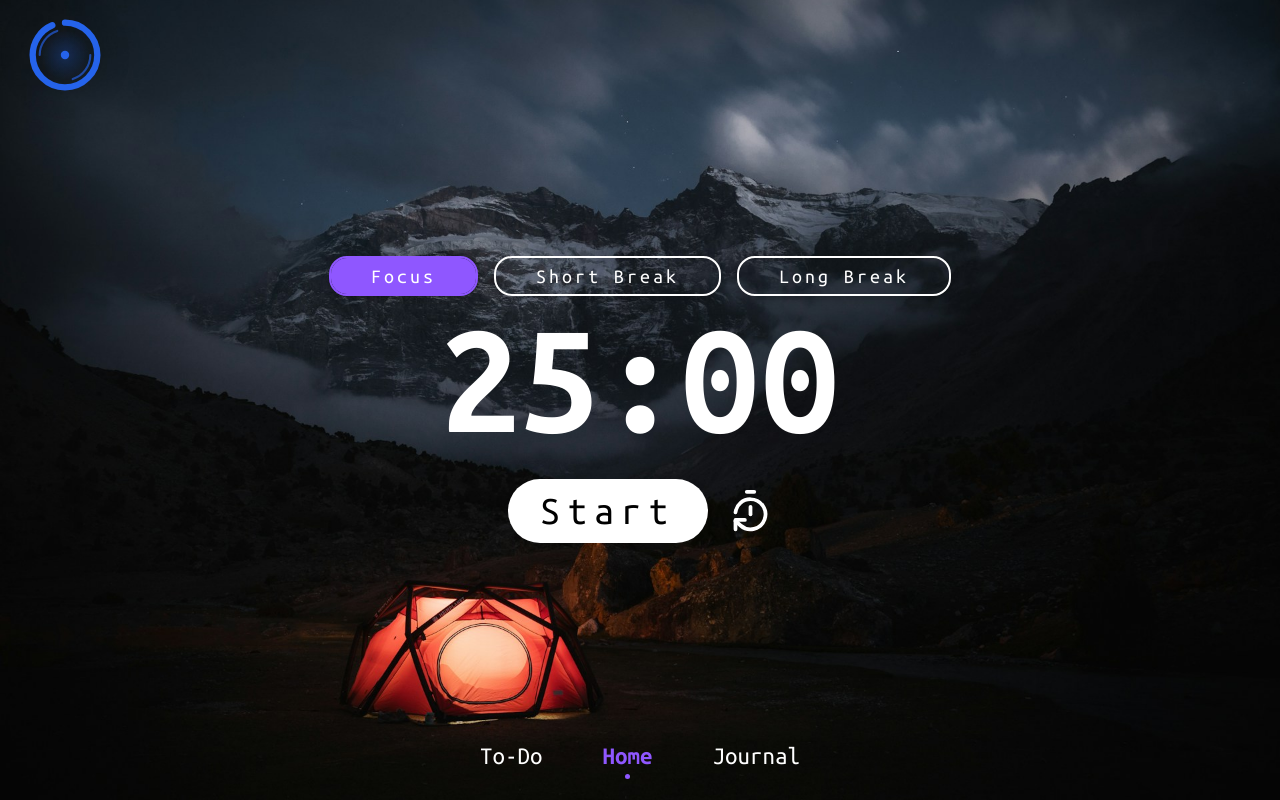
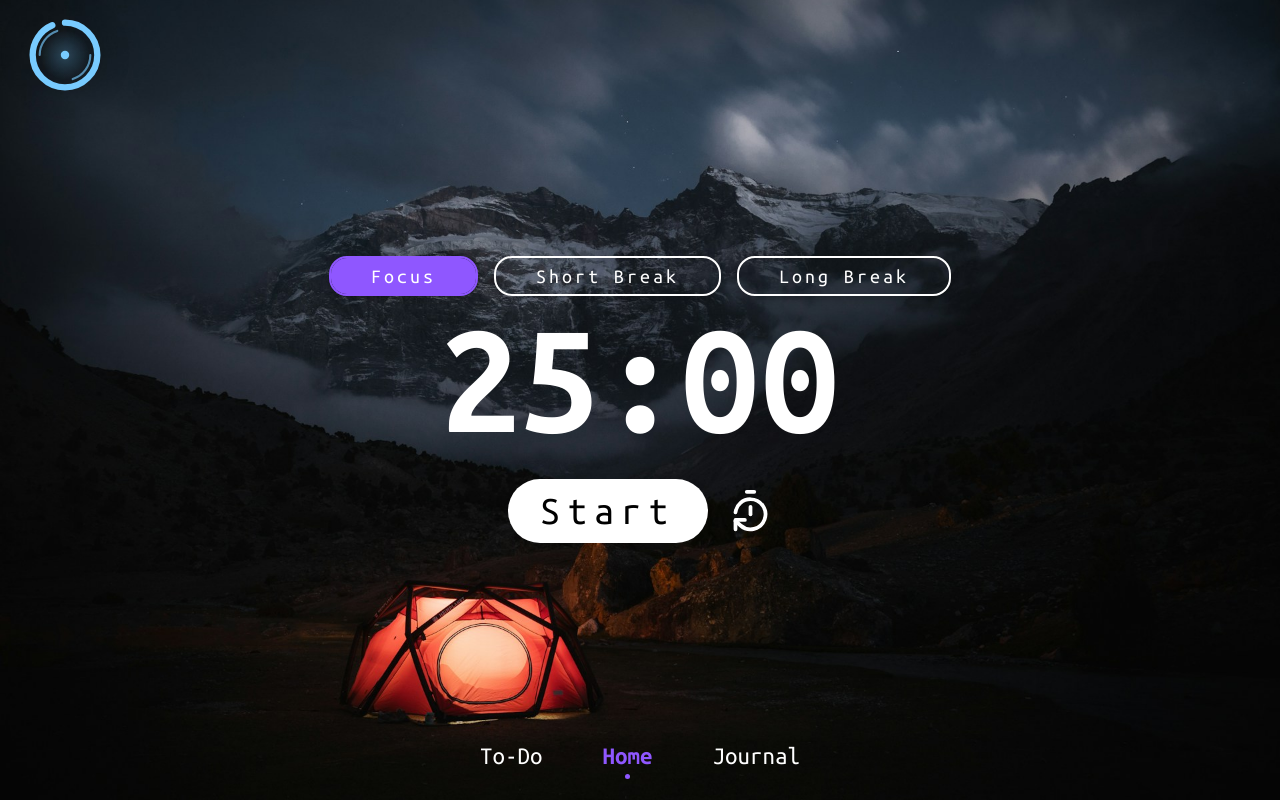
Before and after one commit to DialecticalLaw/pura-focus, a Next.js app: page / in a window 1280 px wide. Built offline with nearby package versions, Linux system fonts and the light colour scheme.

Commit message:
feat: update logo color

```diff
--- a/src/components/Icons/LogoIcon.tsx
+++ b/src/components/Icons/LogoIcon.tsx
@@ -3,8 +3,8 @@ export function LogoIcon() {
     <svg viewBox="0 0 256 256" fill="none" xmlns="http://www.w3.org/2000/svg">
       <defs>
         <radialGradient id="focusGlow" cx="50%" cy="50%" r="50%">
-          <stop offset="0%" stopColor="#2563EB" stopOpacity="0.25" />
-          <stop offset="100%" stopColor="#2563EB" stopOpacity="0" />
+          <stop offset="0%" stopColor="#78CBFF" stopOpacity="0.25" />
+          <stop offset="100%" stopColor="#78CBFF" stopOpacity="0" />
         </radialGradient>
       </defs>
 
@@ -14,7 +14,7 @@ export function LogoIcon() {
         cx="128"
         cy="128"
         r="92"
-        stroke="#2563EB"
+        stroke="#78CBFF"
         strokeWidth="18"
         strokeLinecap="round"
         strokeDasharray="540 38"
@@ -25,7 +25,7 @@ export function LogoIcon() {
         cx="128"
         cy="128"
         r="72"
-        stroke="#2563EB"
+        stroke="#78CBFF"
         strokeWidth="6"
         strokeLinecap="round"
         strokeDasharray="90 420"
@@ -37,7 +37,7 @@ export function LogoIcon() {
         cx="128"
         cy="128"
         r="72"
-        stroke="#2563EB"
+        stroke="#78CBFF"
         strokeWidth="6"
         strokeLinecap="round"
         strokeDasharray="90 420"
@@ -45,7 +45,7 @@ export function LogoIcon() {
         transform="rotate(0 128 128)"
       />
 
-      <circle cx="128" cy="128" r="12" fill="#2563EB" />
+      <circle cx="128" cy="128" r="12" fill="#78CBFF" />
     </svg>
   );
 }
```
Also changed, not shown: public/logo.svg (deleted), src/app/icon.svg.
